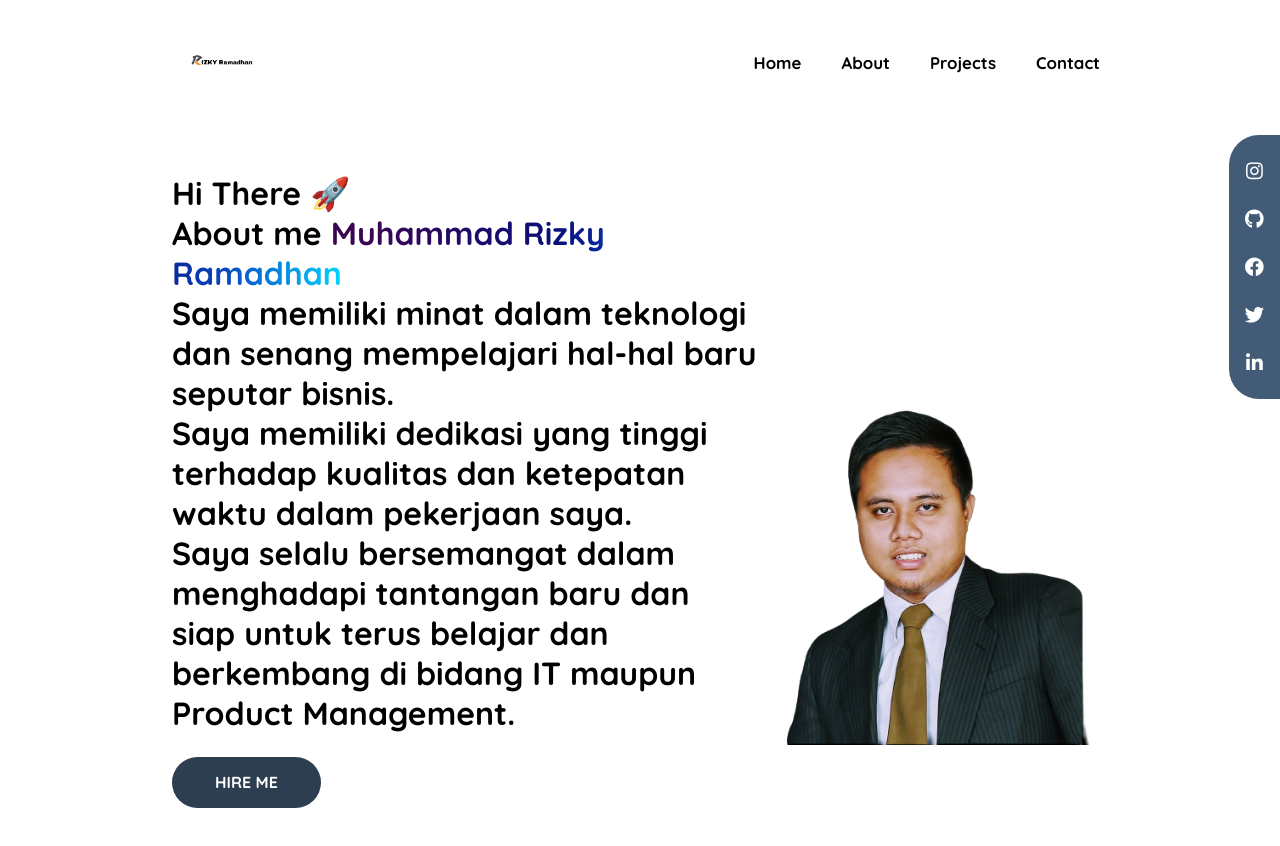
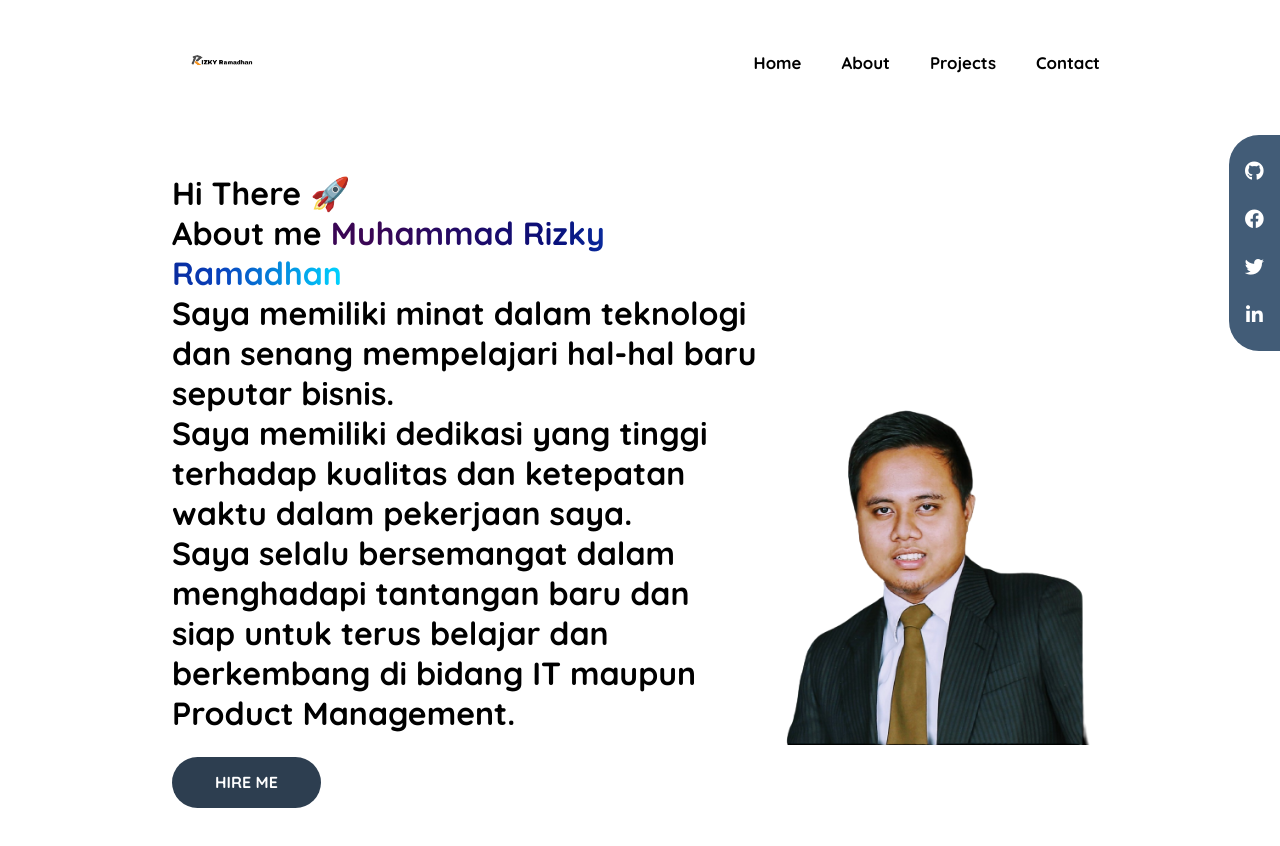
Before and after one commit to rizkyyrz/rizky-ramadhan.github.io, a plain HTML site: page about.html in a window 1280 px wide. Drawn offline with Linux system fonts and the light colour scheme.

Commit message:
Update about.html

```diff
--- a/about.html
+++ b/about.html
@@ -95,9 +95,6 @@
 						<li>
 							<a href="https://github.com/rizkyyrz" target="_blank"><i class="fab fa-github"></i></a>
 						</li>
-						<li>
-							<a href="https://instagram.com/rizkyyrz" target="_blank"><i class="fab fa-instagram"></i></a>
-						</li>
 					</ul>
 				</div>
 			</aside>
```
